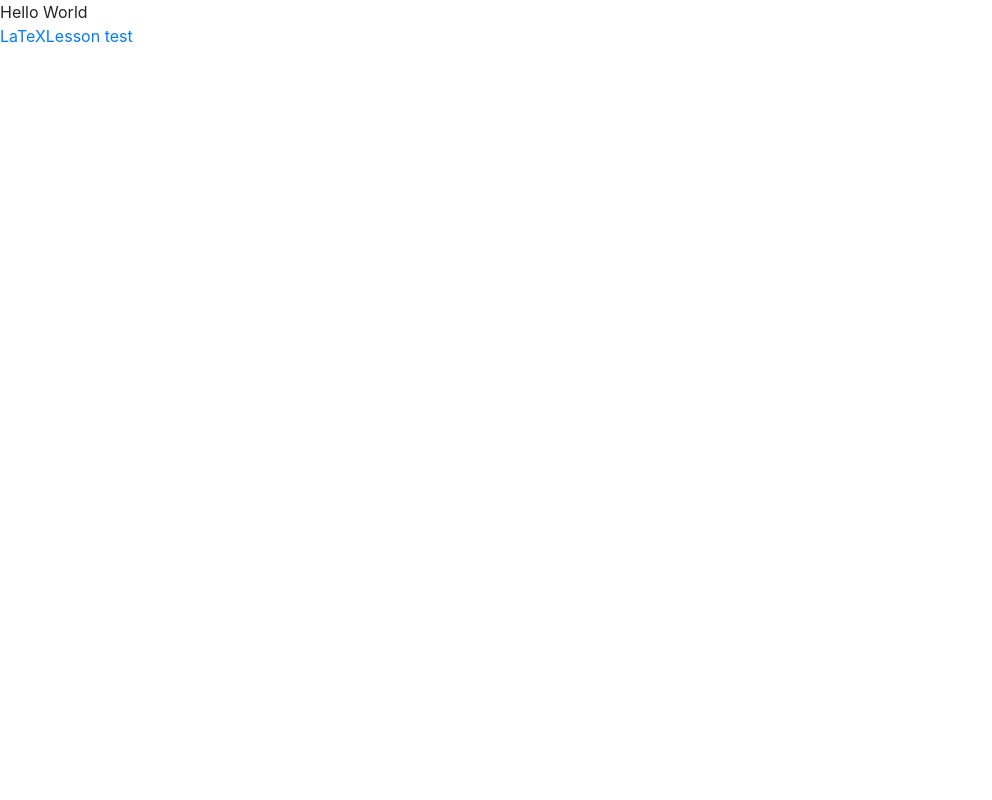
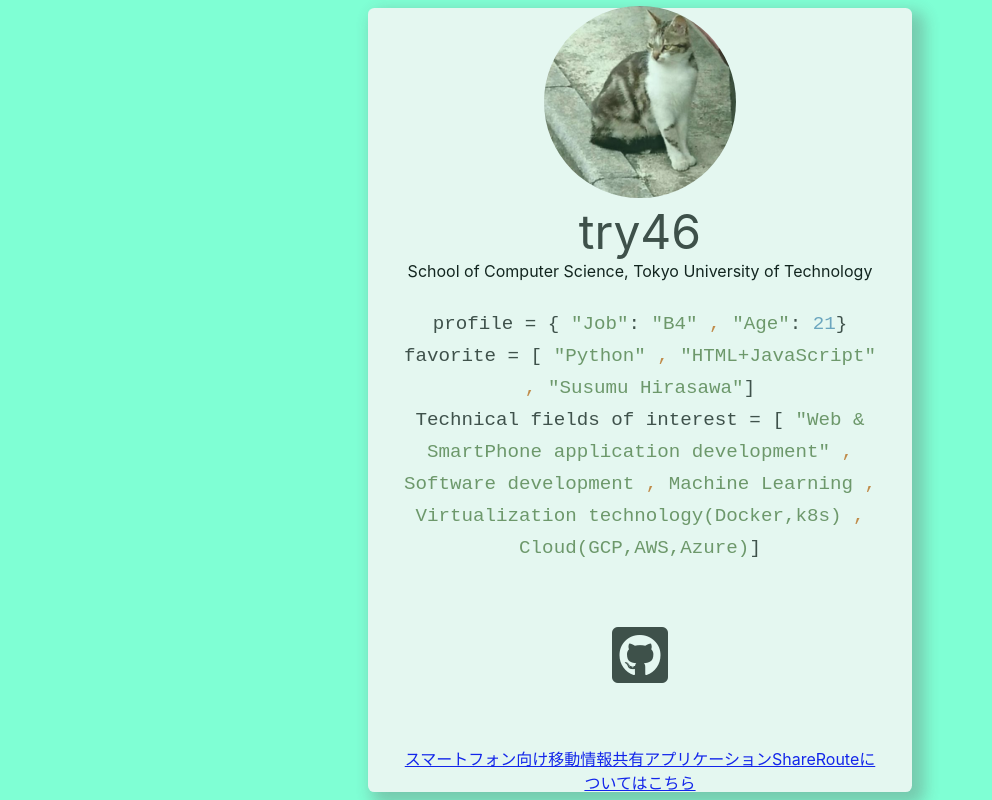
Before and after one commit to try46/try.github.io, a website: page index.html in a window 1280 px wide. Shown: the whole page, without its empty margins (0-992 px from the left). Drawn offline with nearby package versions, Linux system fonts and the light colour scheme.

Commit message:
update index.html add shareroute page file

```diff
--- a/index.html
+++ b/index.html
@@ -1,18 +1,53 @@
 <!DOCTYPE html>
-<html lang="en">
+<html lang="ja">
 <head>
-	<meta charset="UTF-8">
-  <link rel="stylesheet" href="https://stackpath.bootstrapcdn.com/bootstrap/4.3.1/css/bootstrap.min.css" integrity="sha384-ggOyR0iXCbMQv3Xipma34MD+dH/1fQ784/j6cY/iJTQUOhcWr7x9JvoRxT2MZw1T" crossorigin="anonymous">
-  <script src="https://code.jquery.com/jquery-3.3.1.slim.min.js" integrity="sha384-q8i/X+965DzO0rT7abK41JStQIAqVgRVzpbzo5smXKp4YfRvH+8abtTE1Pi6jizo" crossorigin="anonymous"></script>
-<script src="https://cdnjs.cloudflare.com/ajax/libs/popper.js/1.14.7/umd/popper.min.js" integrity="sha384-UO2eT0CpHqdSJQ6hJty5KVphtPhzWj9WO1clHTMGa3JDZwrnQq4sF86dIHNDz0W1" crossorigin="anonymous"></script>
-<script src="https://stackpath.bootstrapcdn.com/bootstrap/4.3.1/js/bootstrap.min.js" integrity="sha384-JjSmVgyd0p3pXB1rRibZUAYoIIy6OrQ6VrjIEaFf/nJGzIxFDsf4x0xIM+B07jRM" crossorigin="anonymous"></script>
-
-
-  <title>try46's page</title>
+    <meta charset="UTF-8">
+    <link rel="stylesheet" type="text/css" href="./main.css">
+    <link rel="stylesheet" href="https://use.fontawesome.com/releases/v5.4.1/css/all.css"
+          integrity="sha384-5sAR7xN1Nv6T6+dT2mhtzEpVJvfS3NScPQTrOxhwjIuvcA67KV2R5Jz6kr4abQsz" crossorigin="anonymous">
+    <title>try46's github.io</title>
 </head>
 <body>
-	<div>Hello World</div>
-	<a href="tex/tex.html">LaTeXLesson</a>
-	<a href="shelltest/test.sh">test</a>
+<section id="main">
+    <div class="content_wrap">
+        <div class="content">
+            <div id="profile_wrap">
+                <div id="profile_image_wrap">
+                    <img src="./icon/cat.jpg" alt="アイコン">
+                </div>
+                <span id="profile_name">try46</span><br>
+                <span>School of Computer Science, Tokyo University of Technology</span>
+                <p id="profile_comment">
+            <span>profile&nbsp;=&nbsp;{
+              <span class="code_str">"Job"</span>:&nbsp;<span class=code_str>"B4"</span>
+              <span class="code_comma">,</span>&nbsp;<span class=code_str>"Age"</span>:&nbsp;<span
+                        class="code_int">21</span>}</span><br/>
+                    <span>favorite&nbsp;=&nbsp;[
+              <span class=code_str>"Python"</span>
+              <span class="code_comma">,</span>&nbsp;<span class=code_str>"HTML+JavaScript"</span>
+              <span class="code_comma">,</span>&nbsp;<span class=code_str>"Susumu Hirasawa"</span>]
+            </span><br/>
+                    <span>Technical fields of interest&nbsp;=&nbsp;[
+              <span class=code_str>"Web & SmartPhone application development"</span>
+              <span class="code_comma">,</span>
+              <span class="code_str">Software development</span>
+              <span class="code_comma">,</span>
+              <span class="code_str">Machine Learning</span>
+              <span class="code_comma">,</span>
+              <span class="code_str">Virtualization technology(Docker,k8s)</span>
+              <span class="code_comma">,</span>
+              <span class="code_str">Cloud(GCP,AWS,Azure)</span>]
+            </span>
+                </p>
+                <div id="profile_icons">
+                    <a class="fab fa-github-square" href="https://github.com/try46"></a>
+                </div>
+                <div>
+                    <a href="./shareroute/shareroute.html">スマートフォン向け移動情報共有アプリケーションShareRouteについてはこちら</a>
+                </div>
+            </div>
+        </div>
+    </div>
+</section>
 </body>
 </html>
--- /dev/null
+++ b/main.css
@@ -0,0 +1,98 @@
+html, body{
+    font-family: -apple-system, BlinkMacSystemFont, "Helvetica Neue", "Yu Gothic",
+                YuGothic, "ヒラギノ角ゴ ProN W3", Hiragino Kaku Gothic ProN, Arial, "メイリオ", Meiryo, sans-serif;
+    width: 100%;
+    height: 100%;
+    margin: 0;
+    background-color: #90CAF9;
+}
+
+#main{
+    width: 100%;
+    height: 100%;
+    background-color: #7fffd4;
+}
+
+#profile_wrap{
+
+}
+
+#profile_image_wrap{
+    text-align: center;
+}
+
+#profile_image_wrap img{
+    width: 12rem;
+    height: 12rem;
+    -webkit-border-radius: 10rem;
+    -moz-border-radius: 10rem;
+    border-radius: 10rem;
+}
+
+#profile_name{
+    margin: .5em 0 0 0;
+    font-size: 3rem;
+    color:#333;
+}
+
+#profile_twitter_id{
+    font-size: 1.7rem;
+    color:#555;
+}
+
+#profile_icons{
+    margin: 3rem;
+}
+
+#profile_icons a{
+    color:#333;
+    font-size: 4rem;
+    margin: .7rem;
+    text-decoration: none;
+}
+
+#profile_comment{
+    font-size: 1.2rem;
+    color:#343434;
+    font-family: 'Source Code Pro', monospace;
+    line-height: 2rem;
+    margin: 1.7rem 0;
+}
+
+.code_str{
+    color: #6A8759;
+}
+
+.code_comma{
+    color: #CC7832;
+}
+
+.code_int{
+    color: #6897BB;
+}
+
+.content{
+    display: flex;
+    justify-content: center;
+    align-items: center;
+    background-color: #F6F6F6;
+    opacity: .85;
+    width: 30rem;
+    height: 45rem;
+    min-width: 300px;
+    min-height: 500px;
+    box-shadow: .5rem .5rem 1rem .3rem rgba(100, 100, 100, .4);
+    padding: 2rem;
+    -webkit-border-radius: .6rem;
+    -moz-border-radius: .4rem;
+    border-radius: .4rem;
+}
+
+.content_wrap{
+    width: 100%;
+    height: 100%;
+    display: flex;
+    justify-content: center;
+    align-items: center;
+    text-align: center;
+  }
```
Also changed, not shown: package.json (added, +8 -0 lines), shareroute/main.js (+10 -0 lines), shareroute/shareroute.html (+9 -6 lines), icon/cat.jpg (added), icon/xxxhdpi.png (added), shareroute/main.css (deleted), 1 other file.
